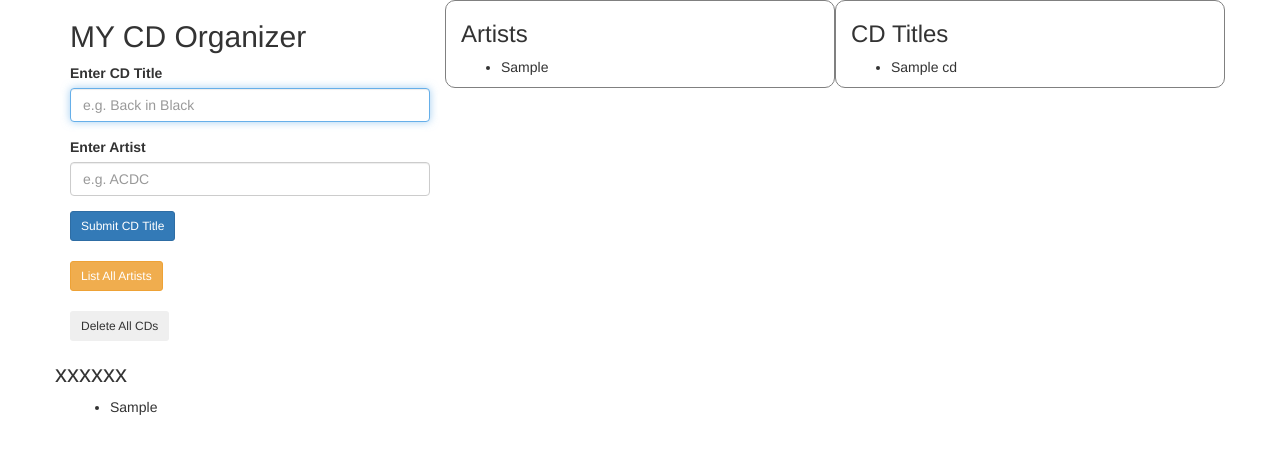
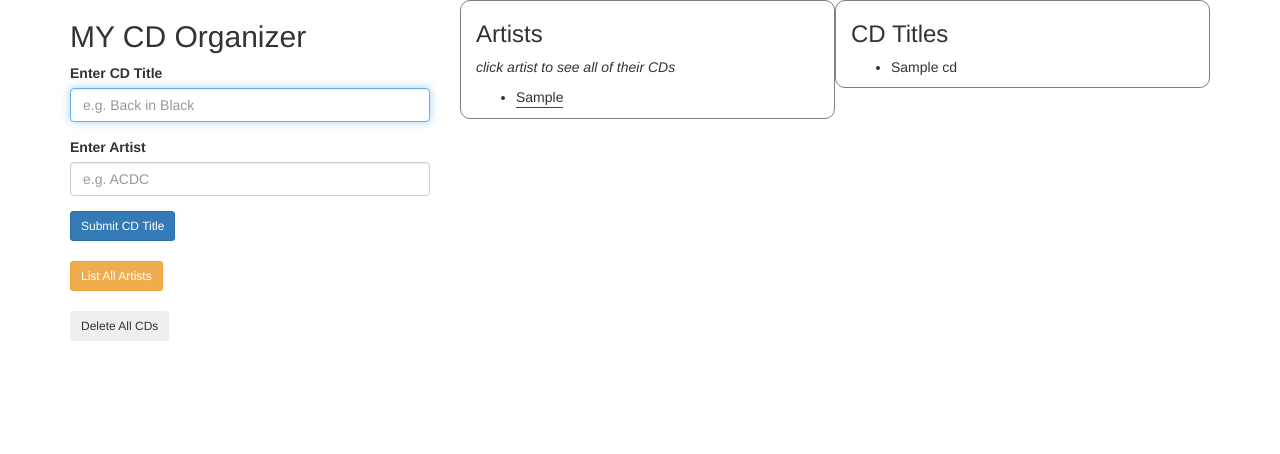
Before and after one commit to RonandoL/44-CD-Organizer-PHP-Twig, a PHP site: template views/cds.html.twig in a window 1280 px wide. Shown: the top 454 px of the page. Run offline with PHP 8.4, Linux system fonts and the light colour scheme; the template is opened without the code that fills it: most values are stand-ins (such as "Sample title", 1, 10 or a date in 2020); some libraries are stand-ins or nearby versions.

Commit message:
add README - project incomplete. Still need to display all cds of any one artist clicked on

```diff
--- a/views/cds.html.twig
+++ b/views/cds.html.twig
@@ -37,16 +37,21 @@
           </form>
 
         </div>  <!-- .col-md-3 -->
-        <div class="col-md-4 border">
+        <div class="col-md-8">
+          <div class="col-md-6 border">
             <h3>Artists</h3>
+            <p><i>click artist to see all of their CDs</i></p>
               <ul>
                 {% for cd in cds %}
-                  <li>{{ cd.getArtist }}</li>
+                  <li>
+                    <form action='/xxx' method='post'>
+                      <button type='submit' class='button' value='{{ cd.getArtist }}'>{{ cd.getArtist }}</button>
+                    </form>
+                  </li>
                 {% endfor %}
               </ul>
           </div>
-
-        <div class="col-md-4 border">
+          <div class="col-md-6 border">
               <h3>CD Titles</h3>
                 <ul>
                   {% for cd in cds %}
@@ -55,22 +60,9 @@
                 </ul>
           </div>
 
+        </div>
       </div>  <!-- .row -->
 
-      <div class='row'>  <!-- CD Title & Artist -->
-
-      </div>  <!-- .row -->
-
-      <div class='row'>  <!-- Artists -->
-        <h3>xxxxxx</h3>
-            <ul>
-              <div class='col-md-6 cd '>
-                  {% for artist in artists %}
-                      <li>{{ artist.getArtist }}</li>
-              {% endfor %}
-            </ul>
-          </div>
-      </div>  <!-- .row -->
 
     </div>  <!-- .container -->
 
--- a/web/css/styles.css
+++ b/web/css/styles.css
@@ -8,3 +8,14 @@
   border: 1px solid grey;
   border-radius: 10px;
 }
+
+.button {
+  background:none!important;
+  border:none;
+  padding:0!important;
+  font: inherit;
+  /*border is optional*/
+  border-bottom:1px solid #444;
+  cursor: pointer;
+  text-decoration: none;
+}
```
Also changed, not shown: app/app.php (+3 -6 lines), README.md. Lines whose indentation alone changed are shown as unchanged.
